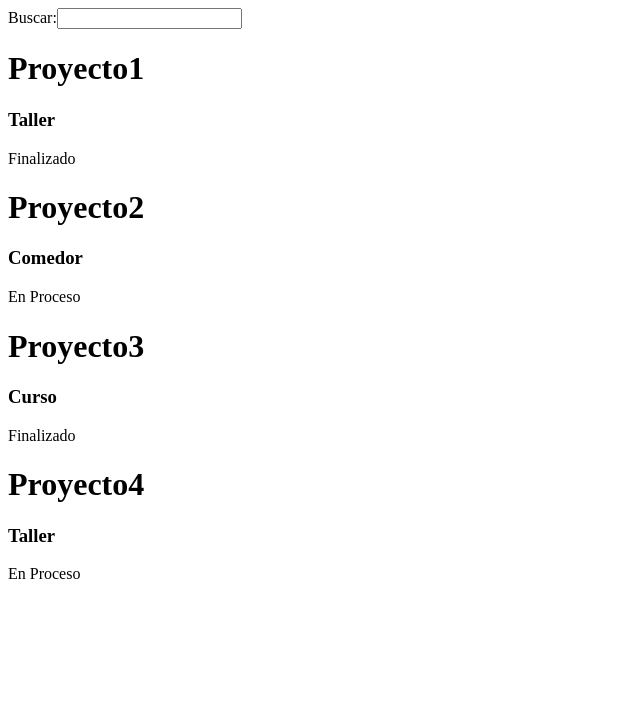
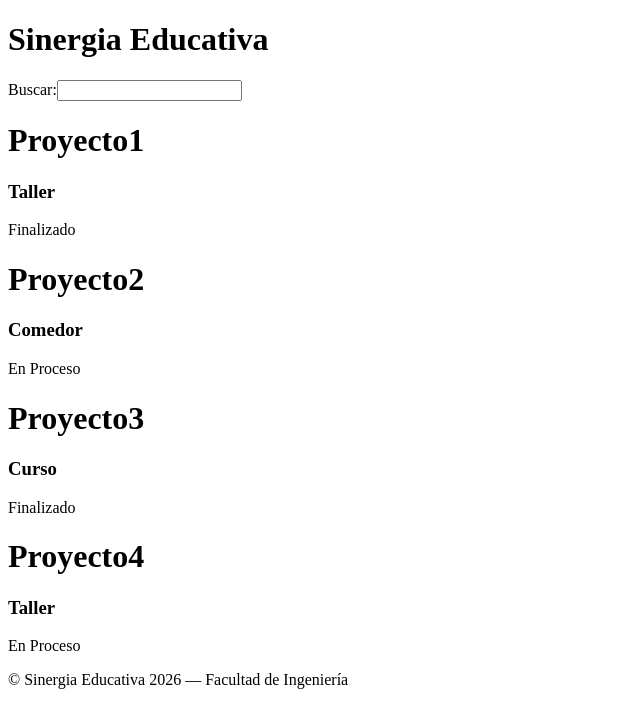
Before and after one commit to Dionicio-Rodrigo/pv_tp3_grupo2, a React (Vite) app: page / in a window 1280 px wide. Shown: the top 728 px of the page, without its empty margins (0-640 px from the left). Built offline with nearby package versions, Linux system fonts and the light colour scheme.

Commit message:
Añado los componentes básicos de la pagina

```diff
--- a/src/App.jsx
+++ b/src/App.jsx
@@ -1,9 +1,15 @@
-import ListaProyectos from "./components/ListaProyectos.jsx";
+import { Footer } from "./components/Footer.jsx";
+import { Header } from "./components/Header.jsx";
+import { ListaProyectos } from "./components/ListaProyectos.jsx";
 
 function App() {
   return (
     <>
-      <ListaProyectos />
+      <Header />
+      <main>
+        <ListaProyectos />
+      </main>
+      <Footer />
     </>
   );
 }
--- /dev/null
+++ b/src/components/Footer.jsx
@@ -0,0 +1,7 @@
+export const Footer = () => {
+  return (
+    <footer>
+      <p>© Sinergia Educativa 2026 — Facultad de Ingeniería</p>
+    </footer>
+  );
+};
--- /dev/null
+++ b/src/components/Header.jsx
@@ -0,0 +1,7 @@
+export const Header = () => {
+  return (
+    <header>
+      <h1>Sinergia Educativa</h1>
+    </header>
+  );
+};
--- a/src/components/ListaProyectos.jsx
+++ b/src/components/ListaProyectos.jsx
@@ -2,7 +2,7 @@ import { useState } from "react";
 import proyectoService from "../services/proyectoServices.js";
 import { Busqueda } from "./Busqueda.jsx";
 
-function ListaProyectos() {
+export const ListaProyectos = () => {
   const [proyectos, setProyectos] = useState(
     proyectoService.obtenerProyectos(),
   );
@@ -24,5 +24,4 @@ function ListaProyectos() {
       ))}
     </div>
   );
-}
-export default ListaProyectos;
+};
```
